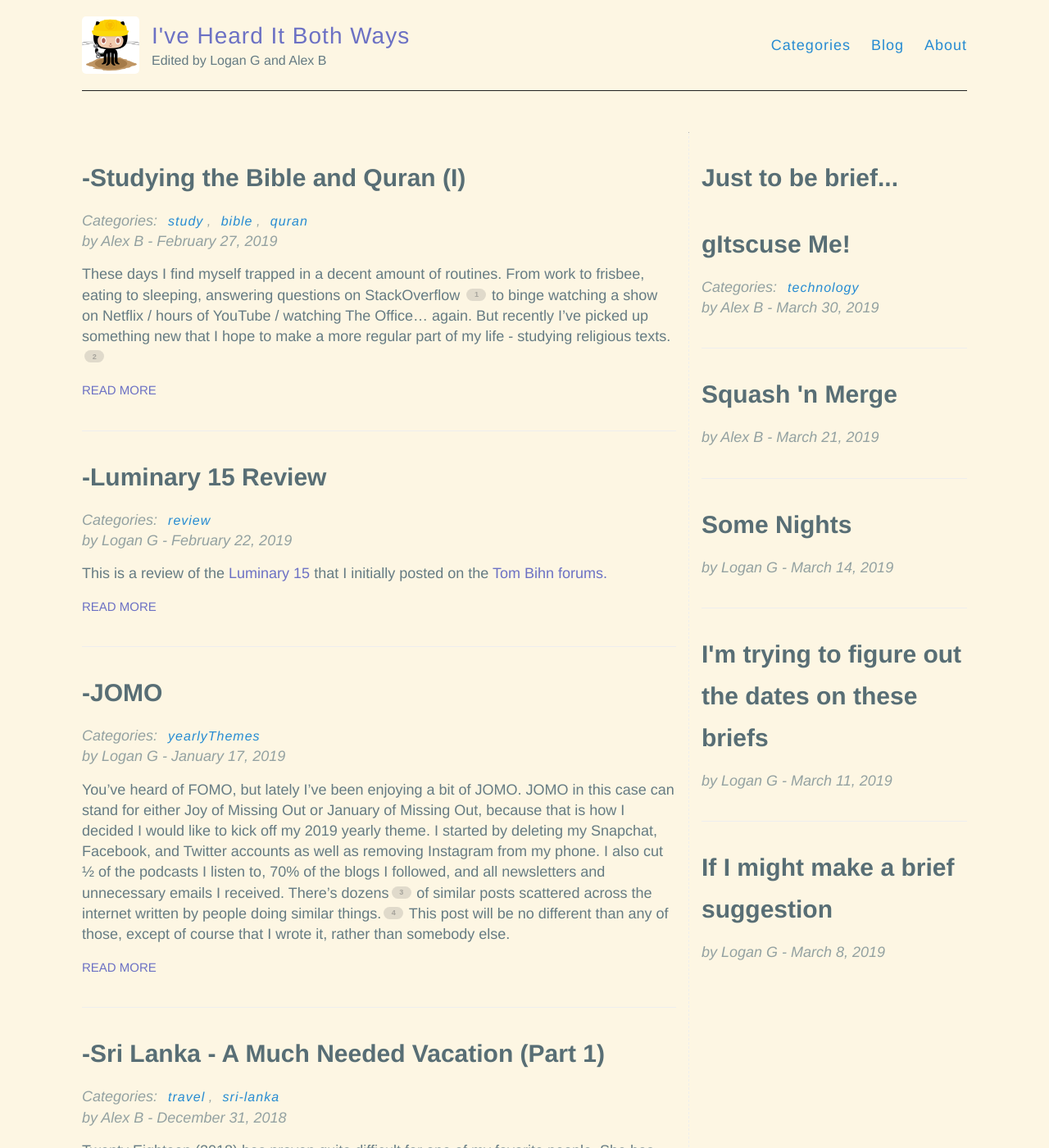
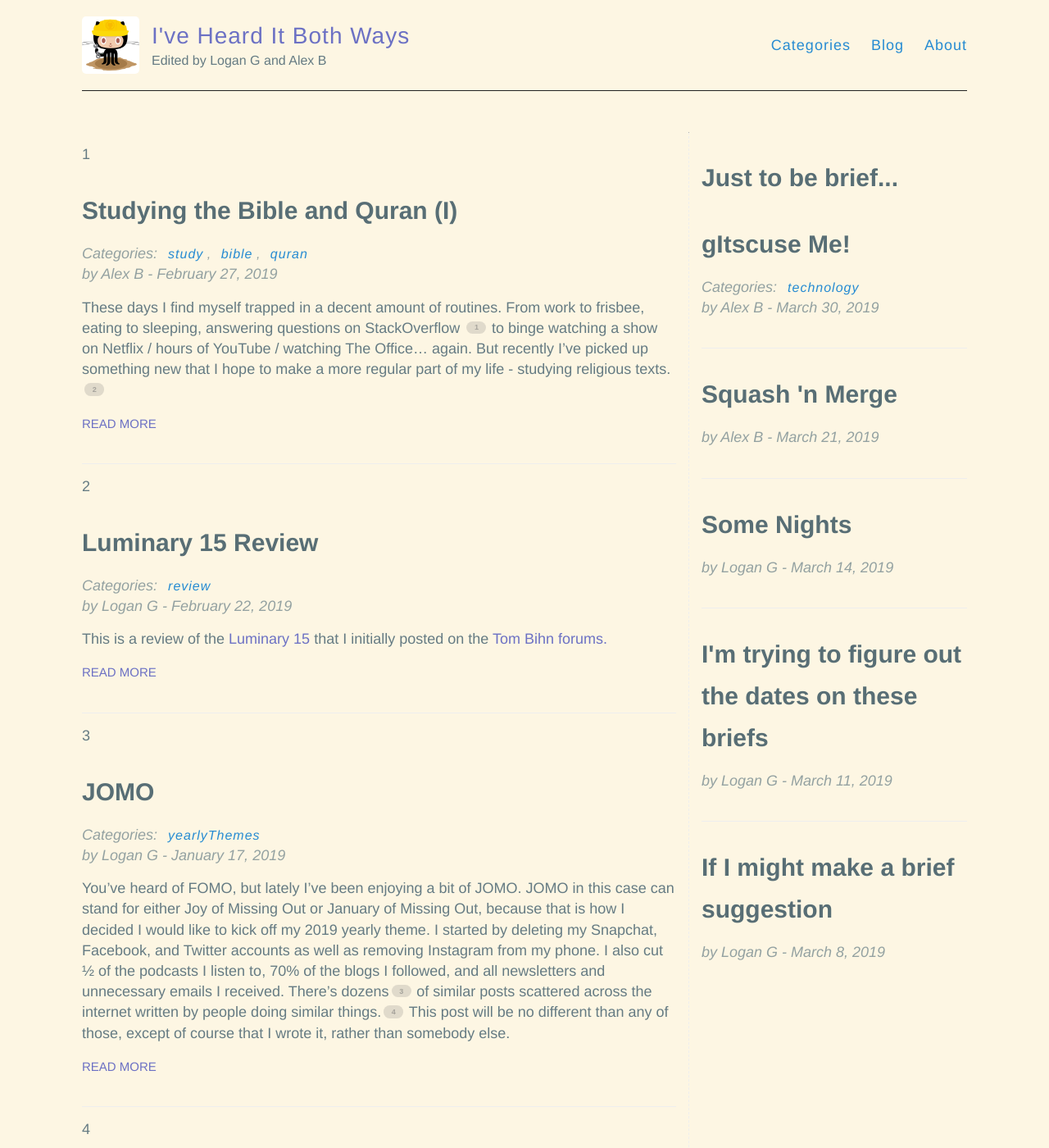
Before and after one commit to hencefarthing/hencefarthing.github.io, a Jekyll site: the page built from index.html, in a window 1280 px wide and 1400 px high. Shown: the whole window at 82% size. Built offline with Jekyll 4.4.1, drawn with Linux system fonts in a browser that asks for light colours; some of the changed text lies outside the part shown.

Commit message:
test #3 for forloop index

```diff
--- a/_includes/list-posts.html
+++ b/_includes/list-posts.html
@@ -5,9 +5,11 @@
             <p>test</p>
         {% endif %}
 
+        <p>{{ forloop.index }}</p>
+
         <article class="post">
 
-            <h1>-<a href="{{ site.baseurl }}{{ post.url }}">{{ post.title }}</a></h1>
+            <h1><a href="{{ site.baseurl }}{{ post.url }}">{{ post.title }}</a></h1>
 
             {% if post.categories.size > 0 %}
             <div class="categories">
```
